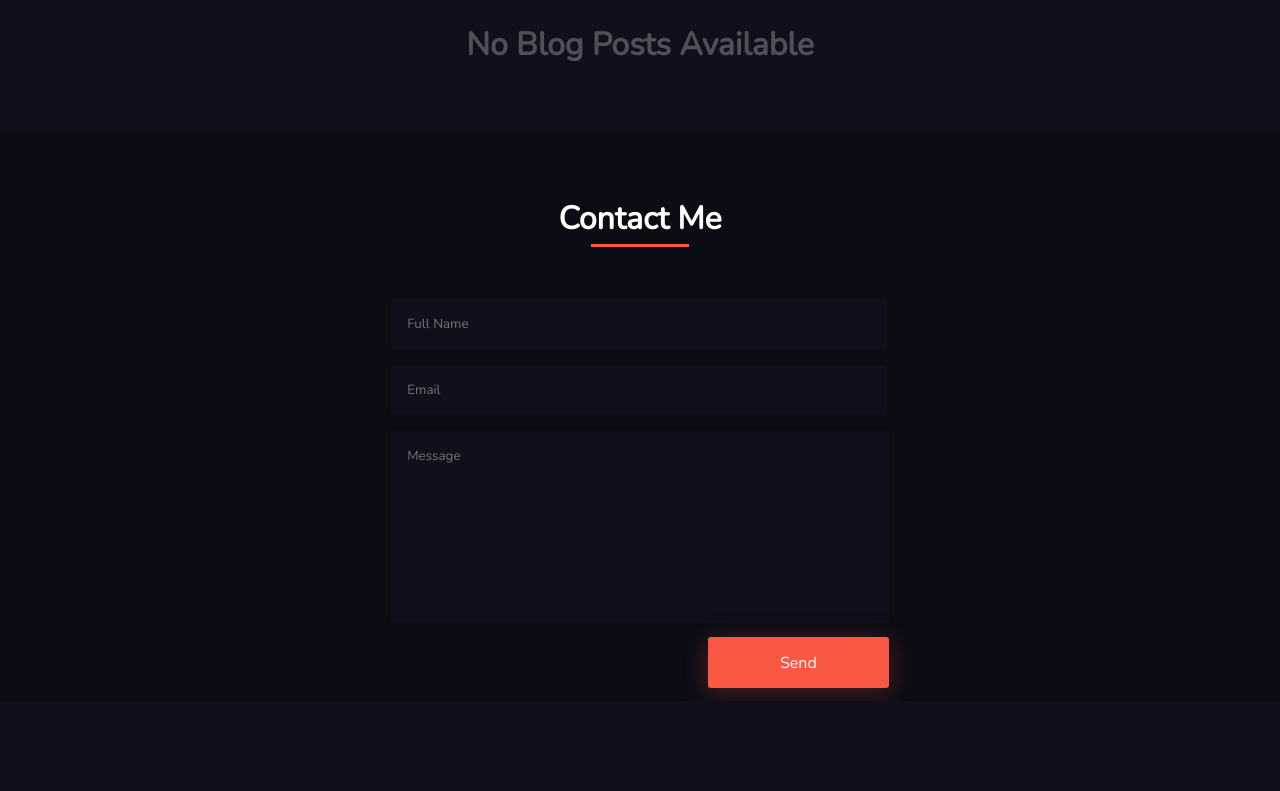
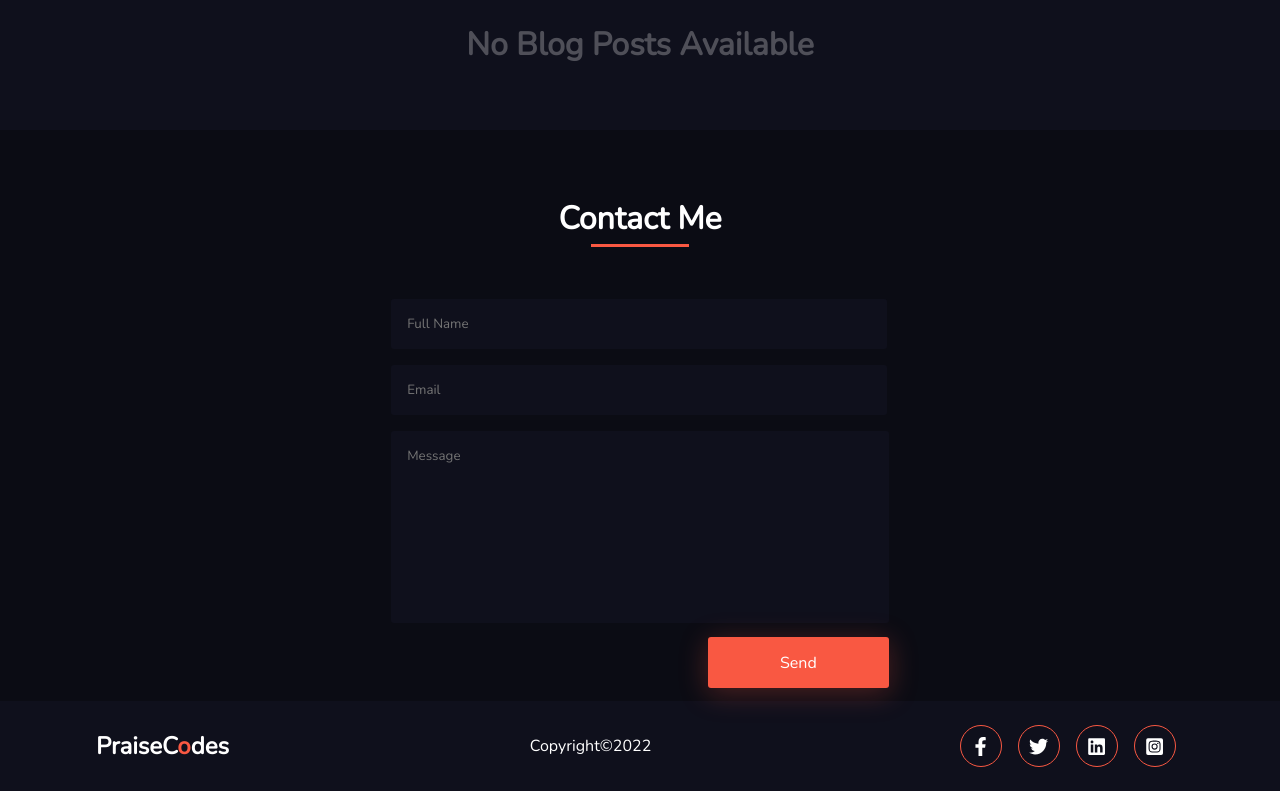
Before and after one commit to Praisecodes/Portfolio3, a React (Vite) app: page / in a window 1280 px wide. Shown: the part 2749-3540 px from the top of the page. Before the commit the page ends 3450 px from the top, so only its background shows below. Built offline with nearby package versions, Linux system fonts and the light colour scheme.

Commit message:
[Update] Worked on Footer

```diff
--- /dev/null
+++ b/src/components/footer.jsx
@@ -0,0 +1,16 @@
+import { FaFacebookF, FaTwitter, FaLinkedin, FaInstagramSquare } from "react-icons/fa"
+
+export default function Footer(){
+    return (
+        <div className="footer">
+            <h2>PraiseC<span>o</span>des</h2>
+            <p>Copyright&copy;2022</p>
+            <div className="socials">
+                <a href="https://web.facebook.com/praisecodes"><i><FaFacebookF /></i></a>
+                <a href="https://twitter.com/PraiseCodes"><i><FaTwitter /></i></a>
+                <a href="https://www.linkedin.com/in/okechukwu-praise-okeypraise-97a961239/"><i><FaLinkedin /></i></a>
+                <a href="https://www.instagram.com/praisecodes/"><i><FaInstagramSquare /></i></a>
+            </div>
+        </div>
+    )
+}
--- a/src/components/intro.jsx
+++ b/src/components/intro.jsx
@@ -8,7 +8,7 @@ export default function Intro(){
                 <div className="socials">
                     <a href="https://web.facebook.com/praisecodes"><i><FaFacebookF /></i></a>
                     <a href="https://twitter.com/PraiseCodes"><i><FaTwitter /></i></a>
-                    <a href="hhttps://www.linkedin.com/in/okechukwu-praise-okeypraise-97a961239/"><i><FaLinkedin /></i></a>
+                    <a href="https://www.linkedin.com/in/okechukwu-praise-okeypraise-97a961239/"><i><FaLinkedin /></i></a>
                     <a href="https://www.instagram.com/praisecodes/"><i><FaInstagramSquare /></i></a>
                 </div> <br /><br />
                 <h1>I am Okeypraise Junior</h1><br />
--- a/src/pages/home.jsx
+++ b/src/pages/home.jsx
@@ -5,6 +5,7 @@ import About from "../components/about"
 import Skills from "../components/skills"
 import Blog from "../components/blog"
 import Contact from "../components/contact"
+import Footer from "../components/footer"
 
 export default function Home(){
     return (
@@ -16,6 +17,7 @@ export default function Home(){
         <Skills />
         <Blog />
         <Contact />
+        <Footer />
         </>
     )
 }
--- a/src/styles/style.css
+++ b/src/styles/style.css
@@ -364,4 +364,40 @@ body {
   right: 0;
   cursor: pointer;
   box-shadow: 0 5px 28px 1px rgba(249, 88, 66, 0.2666666667);
+}
+
+.footer {
+  padding: 1.5rem 6rem;
+  color: white;
+  display: flex;
+  justify-content: space-between;
+  align-items: center;
+  font-family: "Nunito";
+}
+.footer h2 span {
+  color: var(--majorOrange);
+}
+.footer .socials {
+  display: flex;
+  justify-content: center;
+  align-items: center;
+}
+.footer .socials a {
+  color: white;
+}
+.footer .socials a i {
+  border: 1px solid var(--majorOrange);
+  font-size: 1.2rem;
+  padding: 0.5rem;
+  border-radius: 50%;
+  margin: 0 0.5rem;
+  width: 1.5rem;
+  height: 1.5rem;
+  display: flex;
+  justify-content: center;
+  align-items: center;
+  transition: 0.5s;
+}
+.footer .socials a:hover {
+  color: var(--majorOrange);
 }/*# sourceMappingURL=style.css.map */
--- a/src/styles/style.scss
+++ b/src/styles/style.scss
@@ -367,3 +367,42 @@ body{
         }
     }
 }
+
+.footer{
+    padding: 1.5rem 6rem;
+    color: white;
+    display: flex;
+    justify-content: space-between;
+    align-items: center;
+    font-family: "Nunito";
+    h2{
+        span{
+            color: var(--majorOrange);
+        }
+    }
+
+    .socials{
+        display: flex;
+        justify-content: center;
+        align-items: center;
+        a{
+            color: white;
+            i{
+                border: 1px solid var(--majorOrange);
+                font-size: 1.2rem;
+                padding: .5rem;
+                border-radius: 50%;
+                margin: 0 .5rem;
+                width: 1.5rem;
+                height: 1.5rem;
+                display: flex;
+                justify-content: center;
+                align-items: center;
+                transition: .5s;
+            }
+            &:hover{
+                color: var(--majorOrange);
+            }
+        }
+    }
+}
```
Also changed, not shown: 1 other file (tests, documents, lock files or other folders).
